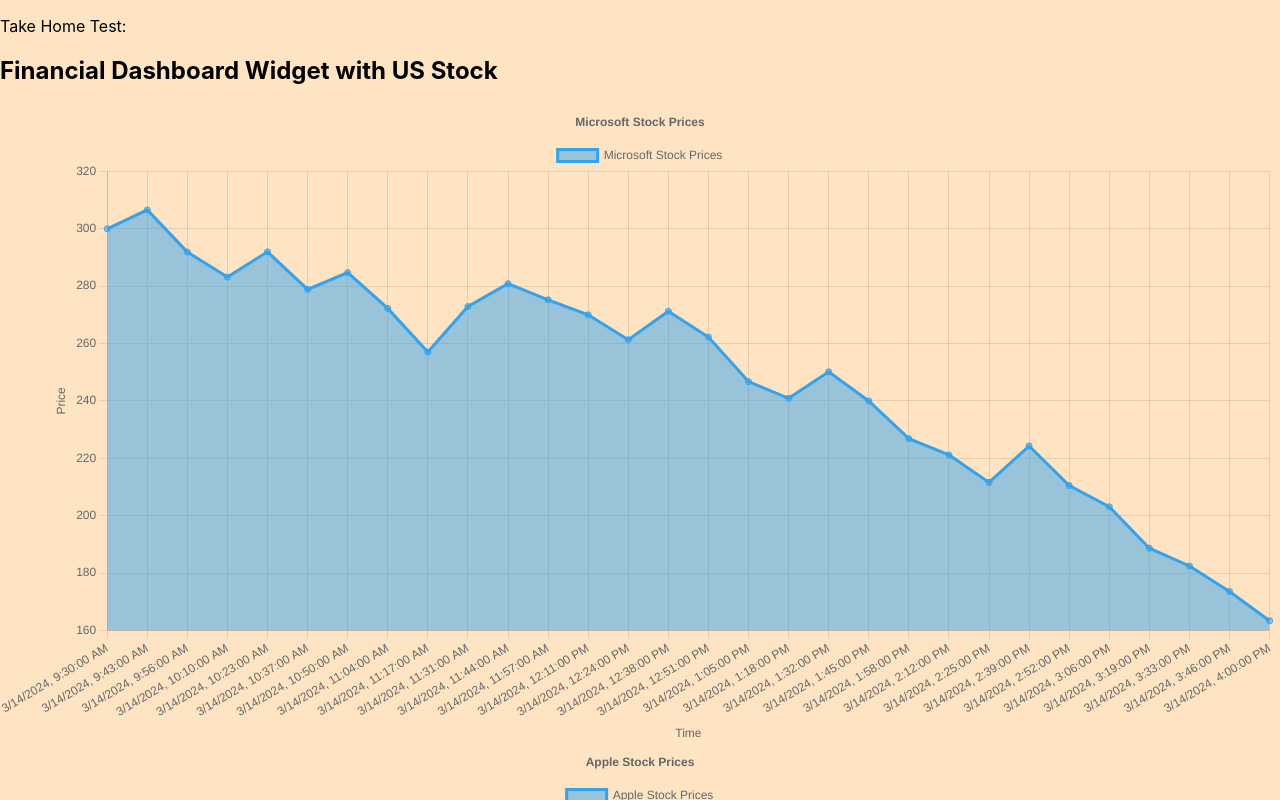
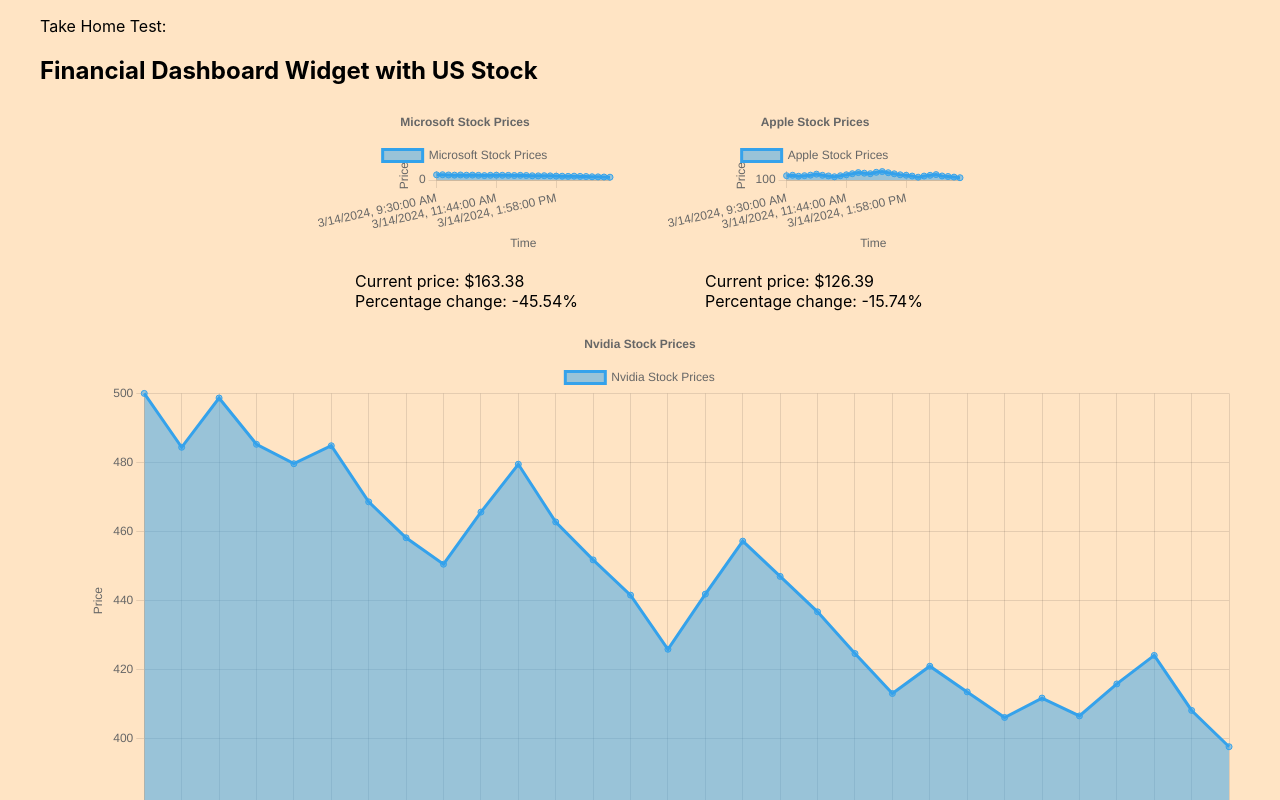
Before and after one commit to MaksymChukhrai/Dashboard-Widget, a React (Create React App) app: page / in a window 1280 px wide. Shown: the top 800 px of the page. Built offline with nearby package versions, Linux system fonts and the light colour scheme.

Commit message:
adaptive styles

```diff
--- a/public/index.html
+++ b/public/index.html
@@ -5,6 +5,13 @@
     <link rel="icon" href="%PUBLIC_URL%/favicon.ico" />
     <meta name="viewport" content="width=device-width, initial-scale=1" />
     <meta name="theme-color" content="#000000" />
+    <link rel="preconnect" href="https://fonts.googleapis.com" />
+    <link rel="preconnect" href="https://fonts.gstatic.com" crossorigin />
+    <link
+      href="https://fonts.googleapis.com/css2?family=Inter:wght@100..900&family=Lora:ital,wght@0,400..700;1,400..700&display=swap"
+      rel="stylesheet"
+    />
+
     <meta
       name="description"
       content="Web site created using create-react-app"
--- a/src/App.js
+++ b/src/App.js
@@ -1,5 +1,5 @@
 //src\App.js
-import './App.css';
+
 import MicrosoftGraph from './components/MicrosoftGraph';
 import AppleGraph from './components/AppleGraph';
 import NvidiaGraph from './components/NvidiaGraph';
@@ -12,10 +12,14 @@
       <h2>Financial Dashboard Widget with US Stock </h2>
       </header>
       <main>
+        <div className='graphics-container'>
+          <div className='wrapper-container'>
         <MicrosoftGraph />
         <AppleGraph />
+         </div>
         <NvidiaGraph />
-      </main>
+        </div>
+             </main>
       <footer>
         {/* Код для подвала, если нужен */}
       </footer>
--- a/src/components/AppleGraph.jsx
+++ b/src/components/AppleGraph.jsx
@@ -1,6 +1,5 @@
 // src\components\AppleGraph.jsx
-
-import React from 'react';
+import React, { useState, useEffect } from 'react';
 import {
   Chart as ChartJS,
   CategoryScale,
@@ -26,6 +25,8 @@
   Filler,
   Legend
 );
+
+const AppleGraph= ()=> {
 // Формирование массива меток для оси X (время)
 const labels = stockData.Apple.times.map((time) => new Date(time * 1000).toLocaleString());
 
@@ -60,6 +61,14 @@
           display: true,
           text: 'Time',
         },
+        time: {
+          unit: 'day', // Задаем единицу времени (день, месяц и т.д.)
+          tooltipFormat: 'DD MMM YYYY', // Формат подсказки при наведении на точку графика
+          displayFormats: {
+            day: 'DD MMM', // Формат отображения для единицы времени "день"
+          },
+        },
+
       },
       y: {
         title: {
@@ -68,9 +77,29 @@
         },
       },
     },
+
+    // maintainAspectRatio: false,
   };
+      // Состояния для текущей цены и процентного изменения
+      const [currentPrice, setCurrentPrice] = useState(0);
+      const [percentageChange, setPercentageChange] = useState(0);
 
- const AppleGraph= ()=> {
-    return <Line options={options} data={data} />;
+      useEffect(() => {
+        // Вычисление текущей цены и процентного изменения
+        const latestPrice = stockData.Apple.prices[stockData.Apple.prices.length - 1];
+        const openPrice = stockData.Apple.prices[0];
+        setCurrentPrice(latestPrice);
+        setPercentageChange(((latestPrice - openPrice) / openPrice) * 100);
+      }, []);
+
+     return (
+      <div>
+        <Line options={options} data={data} />
+        <ul>
+          <li>Current price: ${currentPrice}</li>
+          <li>Percentage change: {percentageChange.toFixed(2)}%</li>
+        </ul>
+      </div>
+    );
   }
   export default AppleGraph;
--- a/src/components/MicrosoftGraph.jsx
+++ b/src/components/MicrosoftGraph.jsx
@@ -1,5 +1,6 @@
 // src/components/MicrosoftGraph.jsx
-import React from 'react';
+
+import React, { useState, useEffect } from 'react';
 import {
   Chart as ChartJS,
   CategoryScale,
@@ -10,6 +11,7 @@
   Tooltip,
   Filler,
   Legend,
+
 } from 'chart.js';
 import { Line } from 'react-chartjs-2';
 import stockData from '../data/stock_mkt_time_data.json';
@@ -20,11 +22,14 @@
   LinearScale,
   PointElement,
   LineElement,
-  Title,
+   Title,
   Tooltip,
   Filler,
-  Legend
+  Legend,
+
 );
+
+const MicrosoftGraph= ()=> {
 // Формирование массива меток для оси X (время)
 const labels = stockData.Microsoft.times.map((time) => new Date(time * 1000).toLocaleString());
 
@@ -36,7 +41,7 @@
         fill: true,
         label: 'Microsoft Stock Prices',
         data: stockData.Microsoft.prices,
-        borderColor: 'rgb(53, 162, 235)',
+        borderColor: 'rgb(50, 162, 235)',
         backgroundColor: 'rgba(53, 162, 235, 0.5)',
       },
     ],
@@ -59,6 +64,13 @@
           display: true,
           text: 'Time',
         },
+        time: {
+          unit: 'day', // Задаем единицу времени (день, месяц и т.д.)
+          tooltipFormat: 'DD MMM YYYY', // Формат подсказки при наведении на точку графика
+          displayFormats: {
+            day: 'DD MMM', // Формат отображения для единицы времени "день"
+          },
+        },
       },
       y: {
         title: {
@@ -67,9 +79,31 @@
         },
       },
     },
+
   };
+    // Состояния для текущей цены и процентного изменения
+    const [currentPrice, setCurrentPrice] = useState(0);
+    const [percentageChange, setPercentageChange] = useState(0);
 
- const MicrosoftGraph= ()=> {
-    return <Line options={options} data={data} />;
+    useEffect(() => {
+      // Вычисление текущей цены и процентного изменения
+      const latestPrice = stockData.Microsoft.prices[stockData.Microsoft.prices.length - 1];
+      const openPrice = stockData.Microsoft.prices[0];
+      setCurrentPrice(latestPrice);
+      setPercentageChange(((latestPrice - openPrice) / openPrice) * 100);
+    }, []);
+
+    return (
+      <div className='graf-container'>
+        <Line options={options} data={data} />
+        <ul>
+          <li>Current price: ${currentPrice}</li>
+          <li>Percentage change: {percentageChange.toFixed(2)}%</li>
+        </ul>
+      </div>
+    );
+
   }
+
+
   export default MicrosoftGraph;
--- a/src/components/NvidiaGraph.jsx
+++ b/src/components/NvidiaGraph.jsx
@@ -1,6 +1,6 @@
 //src\components\NvidiaGraph.jsx
 
-import React from 'react';
+import React, { useState, useEffect } from 'react';
 import {
   Chart as ChartJS,
   CategoryScale,
@@ -26,6 +26,8 @@
   Filler,
   Legend
 );
+
+const NvidiaGraph= ()=> {
 // Формирование массива меток для оси X (время)
 const labels = stockData.Nvidia.times.map((time) => new Date(time * 1000).toLocaleString());
 
@@ -68,9 +70,28 @@
         },
       },
     },
+
   };
+      // Состояния для текущей цены и процентного изменения
+      const [currentPrice, setCurrentPrice] = useState(0);
+      const [percentageChange, setPercentageChange] = useState(0);
 
- const NvidiaGraph= ()=> {
-    return <Line options={options} data={data} />;
+      useEffect(() => {
+        // Вычисление текущей цены и процентного изменения
+        const latestPrice = stockData.Nvidia.prices[stockData.Nvidia.prices.length - 1];
+        const openPrice = stockData.Nvidia.prices[0];
+        setCurrentPrice(latestPrice);
+        setPercentageChange(((latestPrice - openPrice) / openPrice) * 100);
+      }, []);
+
+      return (
+        <div>
+          <Line options={options} data={data} />
+          <ul>
+            <li>Current price: ${currentPrice}</li>
+            <li>Percentage change: {percentageChange.toFixed(2)}%</li>
+          </ul>
+        </div>
+      );
   }
   export default NvidiaGraph;
--- a/src/index.css
+++ b/src/css/index.css
@@ -15,3 +15,19 @@
 body{
   background-color: bisque;
 }
+ul,
+ol,
+li{
+  text-decoration: none;
+  list-style: none;
+}
+.graphics-container{
+  display:flex;
+  flex-direction: column;
+}
+/* .graf-container{
+  max-width:300px;
+  height:200px ;
+  border: 1px solid #ccc;
+  padding: 10px;
+} */
--- /dev/null
+++ b/src/css/pc-styles.css
@@ -0,0 +1,22 @@
+@media screen and (min-width: 1200px){
+header{
+max-width: 1200px;
+margin: 0 auto;
+}
+.graphics-container{
+    max-width: 1200px;
+    margin: 0 auto;
+  }
+      .wrapper-container{
+        display:flex;
+        flex-direction: row;
+        justify-content: center;
+        gap: 50px;
+      }
+
+
+
+
+
+
+}
--- a/src/index.js
+++ b/src/index.js
@@ -1,6 +1,8 @@
 import React from 'react';
 import ReactDOM from 'react-dom/client';
-import './index.css';
+import './css/index.css';
+import './css/tab-syles.css';
+import './css/pc-styles.css';
 import App from './App';
 import reportWebVitals from './reportWebVitals';
 
```
Also changed, not shown: src/App.css (deleted, +0 -38 lines), src/css/tab-syles.css (added).
